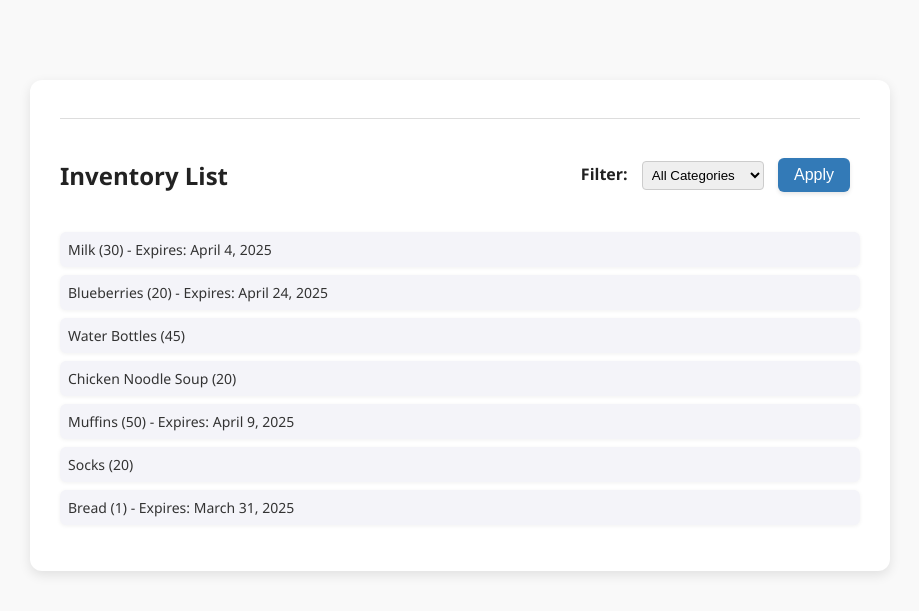
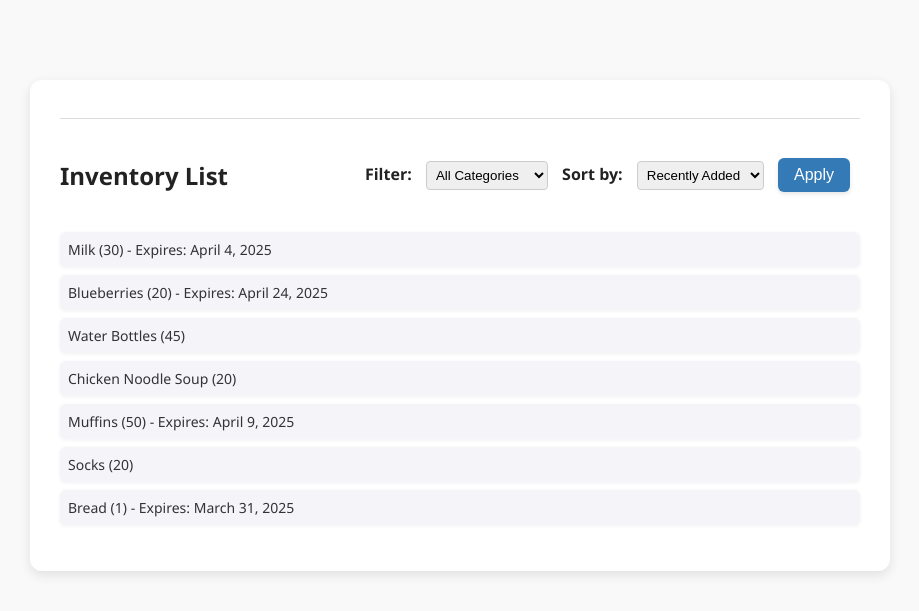
Before and after one commit to tbergdahl/InventoryManagement, a Django app: page /inventory/ in a window 1280 px wide. Shown: the top 611 px of the page, without its empty margins (180-1099 px from the left). Run offline with Django 4.2, Linux system fonts and the light colour scheme; a user stored in the database is signed in; data comes from the database, SQL or seed files in the repository.

Commit message:
Added sorting filter

```diff
--- a/apps/inventory/templates/inventory_home.html
+++ b/apps/inventory/templates/inventory_home.html
@@ -9,7 +9,7 @@
 <body>
 <div class="container">
     <hr>
-    <!-- Header Row with Inventory Title and Filter Button -->
+    <!-- Header Row with Inventory Title, Filter, and Sort -->
     <div class="header-row">
         <h2>Inventory List</h2>
         <div class="filter-form">
@@ -26,7 +26,14 @@
                       <option value="snacks" {% if selected_category == 'snacks' %}selected{% endif %}>Snacks</option>
                       <option value="supplies" {% if selected_category == 'supplies' %}selected{% endif %}>Supplies</option>
                  </select>
-                 <button type="submit">Apply</button>
+
+                 <label for="sort">Sort by:</label>
+                 <select id="sort" name="sort">
+                      <option value="default" {% if selected_sort == "default" %}selected{% endif %}>Recently Added</option>
+                      <option value="expiry" {% if selected_sort == "expiry" %}selected{% endif %}>Expiry Date</option>
+                 </select>
+
+                 <button type="submit" class="filter-apply">Apply</button>
             </form>
         </div>
     </div>
--- a/apps/inventory/views.py
+++ b/apps/inventory/views.py
@@ -2,18 +2,35 @@ from django.shortcuts import render, redirect, get_object_or_404
 from django.contrib import messages
 from .forms import InventoryItemForm
 from .models import PerishableInventoryItem, NonPerishableInventoryItem, InventoryItem
+import datetime
 
 # 'load' function
 def inventory_main_page(request):
     category_filter = request.GET.get('category', '')
+    sort_order = request.GET.get('sort', '')
+    items = InventoryItem.objects.all()
+
+    # apply category filter
     if category_filter:
-        items = InventoryItem.objects.filter(category=category_filter).order_by('-id')
+        items = items.filter(category=category_filter)
+
+    # apply sorting filter
+    if sort_order == 'expiry':
+        # if an item has an expiry_date use it to sort
+        # else set not perish items to maximum date so they're at the bottom
+        items = sorted(
+            items,
+            key=lambda i: i.expiry_date if hasattr(i, 'expiry_date') and i.expiry_date else datetime.date.max
+        )
     else:
-        items = InventoryItem.objects.all().order_by('-id')
+        # sort by most recent first
+        items = items.order_by('-id')
+
     return render(request, 'inventory_home.html', {
         'is_admin': request.user.isAdmin(),
         'items': items,
         'selected_category': category_filter,
+        'selected_sort': sort_order,
     })
 
 def create_inventory_item(request):
```
